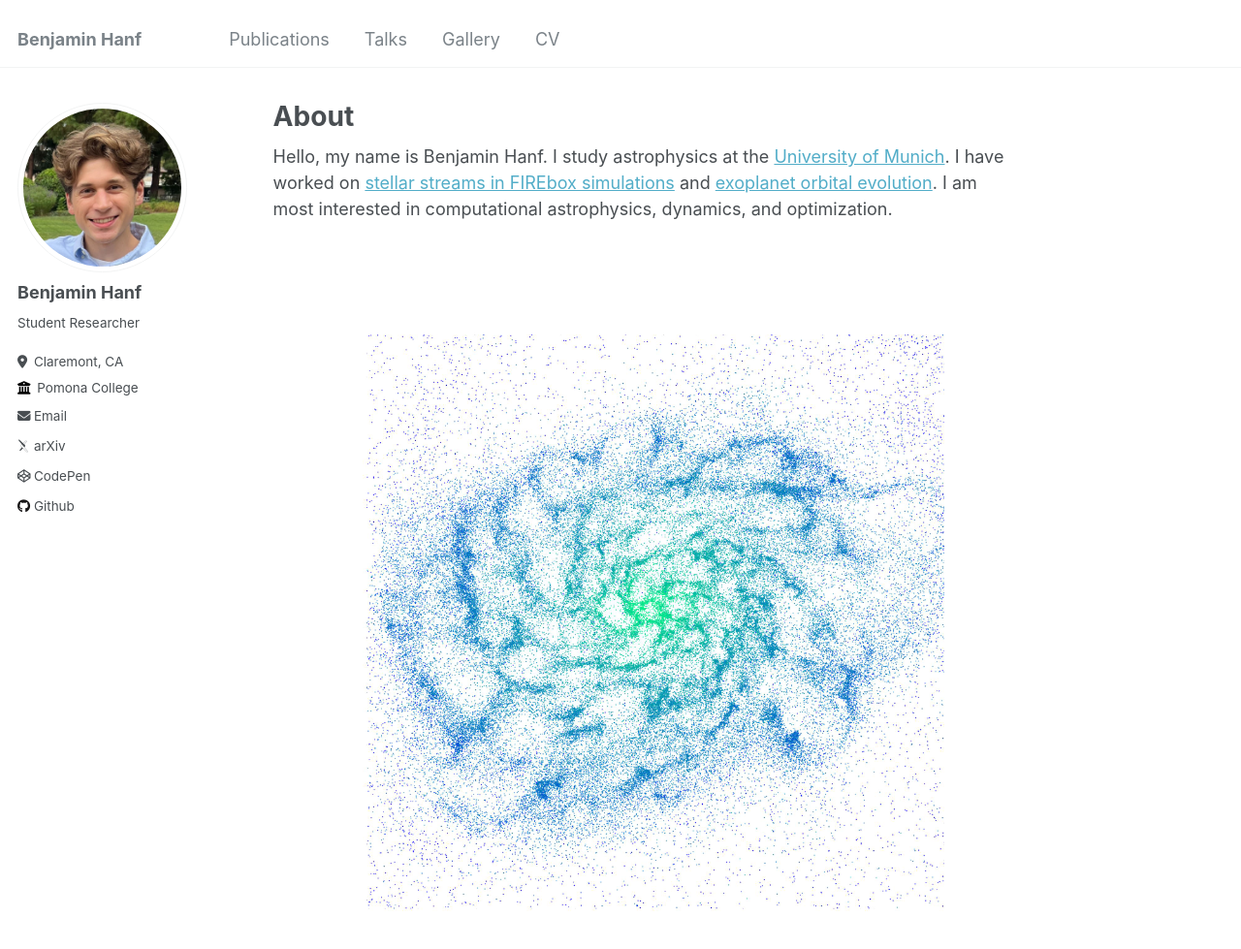
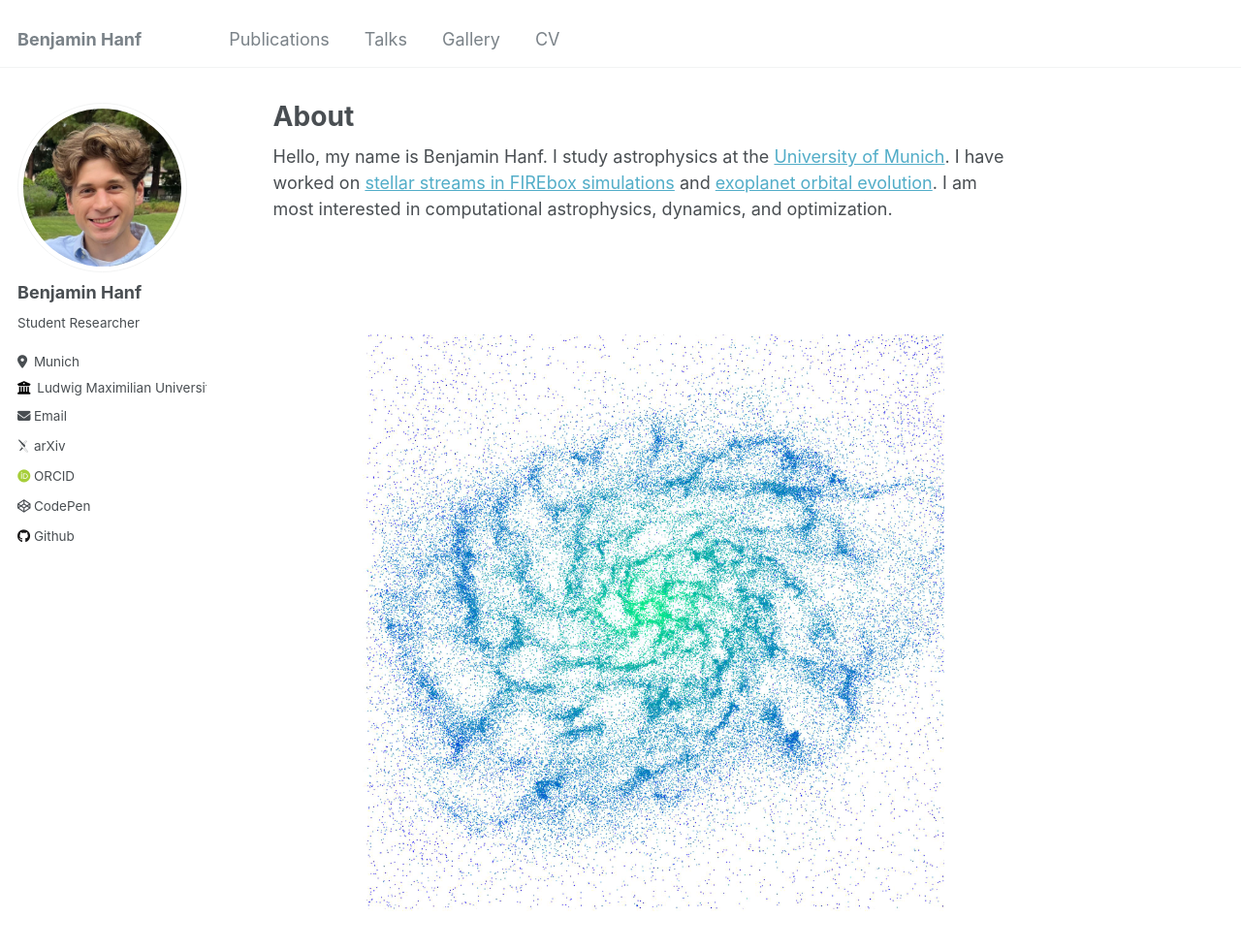
Before and after one commit to benhanf/benhanf.github.io, a Jekyll site: the page built from _pages/about.md, in a window 1280 px wide and 1208 px high. Shown: the top 979 px of the window at 97% size. Built offline with Jekyll 4.4.1, drawn with Linux system fonts in a browser that asks for light colours; some web fonts are replaced.

Commit message:
personal_update_munich

```diff
--- a/_config.yml
+++ b/_config.yml
@@ -25,8 +25,8 @@ author:
   name             : "Benjamin Hanf"
   pronouns         : #"he / him"
   bio              : "Student Researcher"
-  location         : "Claremont, CA"
-  employer         : "Pomona College"
+  location         : "Munich"
+  employer         : "Ludwig Maximilian University of Munich"
   uri              : # URL
   email            : "benhanf1@gmail.com"
 
@@ -34,7 +34,7 @@ author:
   arxiv            : "https://arxiv.org/search/astro-ph?searchtype=author&query=Hanf,+B"
   googlescholar    : #"https://scholar.google.com/citations?user=PS_CX0AAAAAJ"
   impactstory      : # URL
-  orcid            : #"http://orcid.org/yourorcidurl"
+  orcid            : "https://orcid.org/0009-0008-5746-4179"
   semantic         : # URL
   pubmed           : #"https://www.ncbi.nlm.nih.gov/pubmed/?term=john+snow"
   researchgate     : # URL
--- a/_pages/about.md
+++ b/_pages/about.md
@@ -9,7 +9,7 @@ redirect_from:
 
 <!-- This is the front page of a website that is powered by the [Academic Pages template](https://github.com/academicpages/academicpages.github.io) and hosted on GitHub pages. [GitHub pages](https://pages.github.com) is a free service in which websites are built and hosted from code and data stored in a GitHub repository, automatically updating when a new commit is made to the respository. This template was forked from the [Minimal Mistakes Jekyll Theme](https://mmistakes.github.io/minimal-mistakes/) created by Michael Rose, and then extended to support the kinds of content that academics have: publications, talks, teaching, a portfolio, blog posts, and a dynamically-generated CV. You can fork [this repository](https://github.com/academicpages/academicpages.github.io) right now, modify the configuration and markdown files, add your own PDFs and other content, and have your own site for free, with no ads! An older version of this template powers my own personal website at [stuartgeiger.com](http://stuartgeiger.com), which uses [this Github repository](https://github.com/staeiou/staeiou.github.io). -->
 
-Hello, my name is Benjamin Hanf. I study astrophysics at the [University of Munich](https://www.lmu.de). I have worked on [stellar streams in FIREbox simulations](files/Hanf_Thesis_Upload.pdf) and [exoplanet orbital evolution](publication/2024massloss). I am most interested in computational astrophysics, dynamics, and optimization.
+Hello, my name is Benjamin Hanf. I study astrophysics at the [University of Munich](https://www.physik.lmu.de/de/). I have worked on [stellar streams in FIREbox simulations](files/Hanf_Thesis_Upload.pdf) and [exoplanet orbital evolution](publication/2024massloss). I am most interested in computational astrophysics, dynamics, and optimization.
 
 <div style="text-align: center;">
   <img src='/images/gas_metallicity.jpg'>
```
